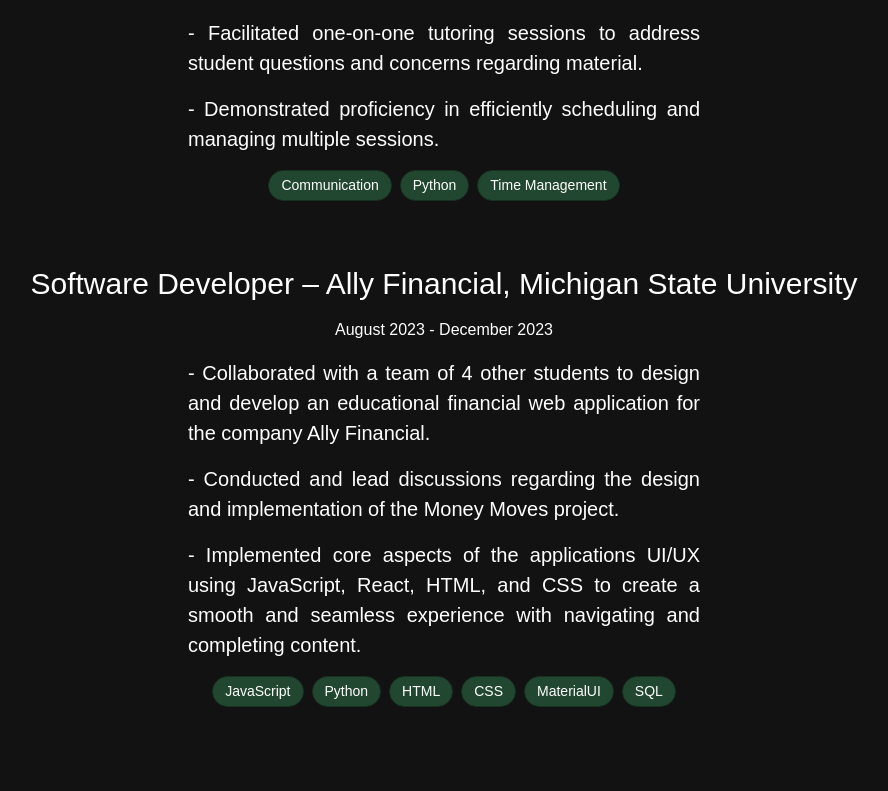
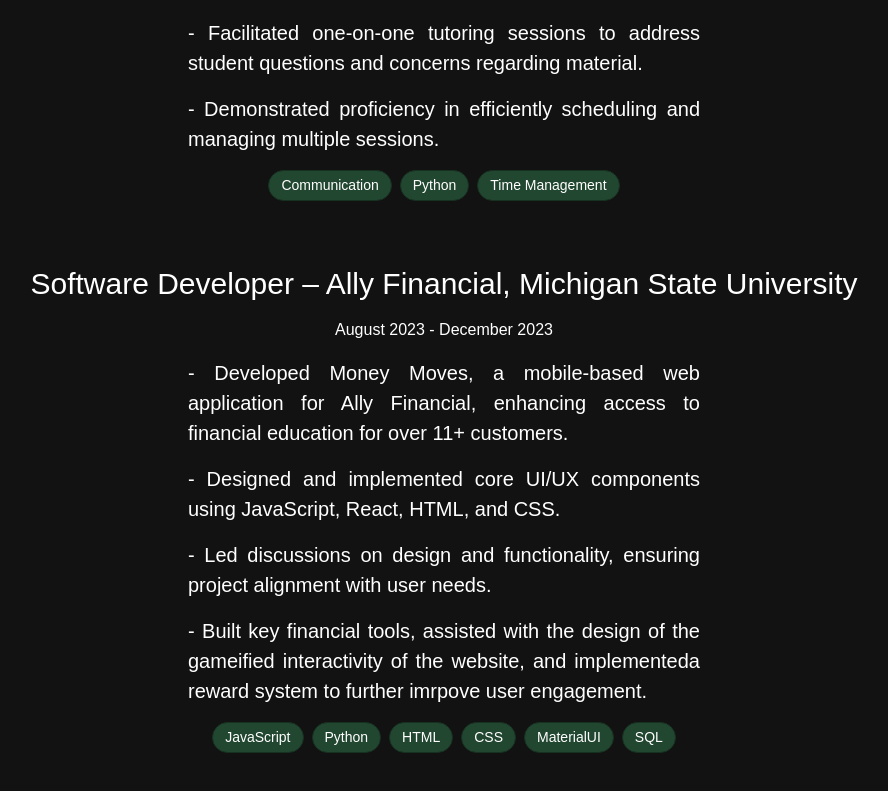
Before and after one commit to bkmorris2456/personal-website, a React (Create React App) app: page /#/home in a window 1280 px wide. Before the commit this address led to /. Shown: the part 2274-3065 px from the top of the page, without its empty margins (196-1084 px from the left). Built offline with nearby package versions, Linux system fonts and the light colour scheme; a web font is replaced by a local one.

Commit message:
small changes to experience descriptions

```diff
--- a/src/components/ExperienceNodes.js
+++ b/src/components/ExperienceNodes.js
@@ -1,6 +1,5 @@
-import React, { useRef, useState } from "react";
-import { Box, Typography, Chip } from "@mui/material";
-import { motion, AnimatePresence } from "framer-motion";
+import { Box, Typography } from "@mui/material";
+import { motion } from "framer-motion";
 import experience from "./experience.json";
 import Tag from "./SkillTag";
 
--- a/src/components/experience.json
+++ b/src/components/experience.json
@@ -49,9 +49,10 @@
         "start": "August 2023",
         "end": "December 2023",
         "description": [
-            "- Collaborated with a team of 4 other students to design and develop an educational financial web application for the company Ally Financial.",
-            "- Conducted and lead discussions regarding the design and implementation of the Money Moves project.",
-            "- Implemented core aspects of the applications UI/UX using JavaScript, React, HTML, and CSS to create a smooth and seamless experience with navigating and completing content."
+            "- Developed Money Moves, a mobile-based web application for Ally Financial, enhancing access to financial education for over 11+ customers.",
+            "- Designed and implemented core UI/UX components using JavaScript, React, HTML, and CSS.",
+            "- Led discussions on design and functionality, ensuring project alignment with user needs.",
+            "- Built key financial tools, assisted with the design of the gameified interactivity of the website, and implementeda reward system to further imrpove user engagement. "
         ],
         "skills": [
             "JavaScript",
```
